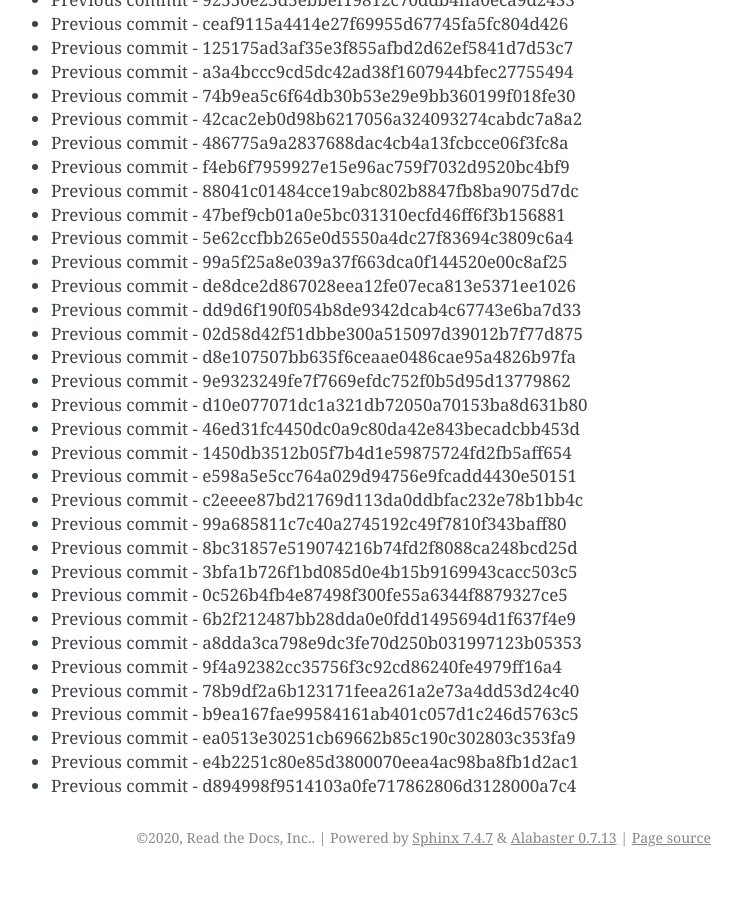
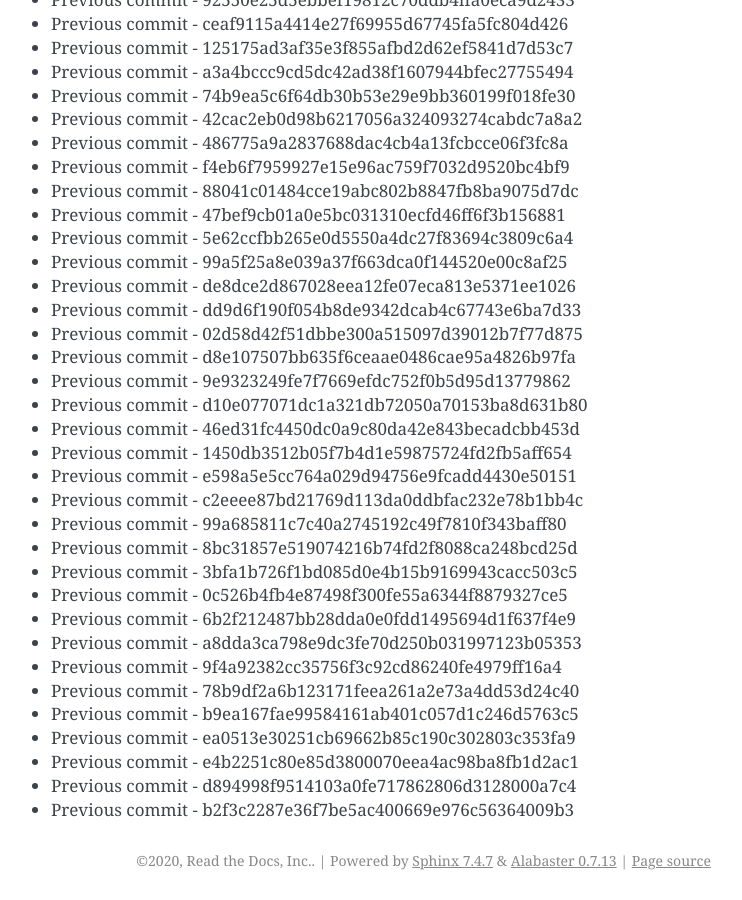
Before and after one commit to readthedocs/rtd-git-stresstest, a Sphinx documentation site: the page built from docs/updates.rst, in a window 1280 px wide and 900 px high, scrolled down 22572 px. Shown: the whole window, without its empty margins (399-1141 px from the left). Built offline with Sphinx 7.4.7, drawn with Linux system fonts in a browser that asks for light colours; before the commit the page ends 23449 px from its top, so only the background shows below that.

Commit message:
Generating commit from previous: b2f3c2287e36f7be5ac400669e976c56364009b3

```diff
--- a/docs/updates.rst
+++ b/docs/updates.rst
@@ -980,3 +980,4 @@ It can be tested for any performance characteristics.
 * Previous commit - ea0513e30251cb69662b85c190c302803c353fa9
 * Previous commit - e4b2251c80e85d3800070eea4ac98ba8fb1d2ac1
 * Previous commit - d894998f9514103a0fe717862806d3128000a7c4
+* Previous commit - b2f3c2287e36f7be5ac400669e976c56364009b3
```
